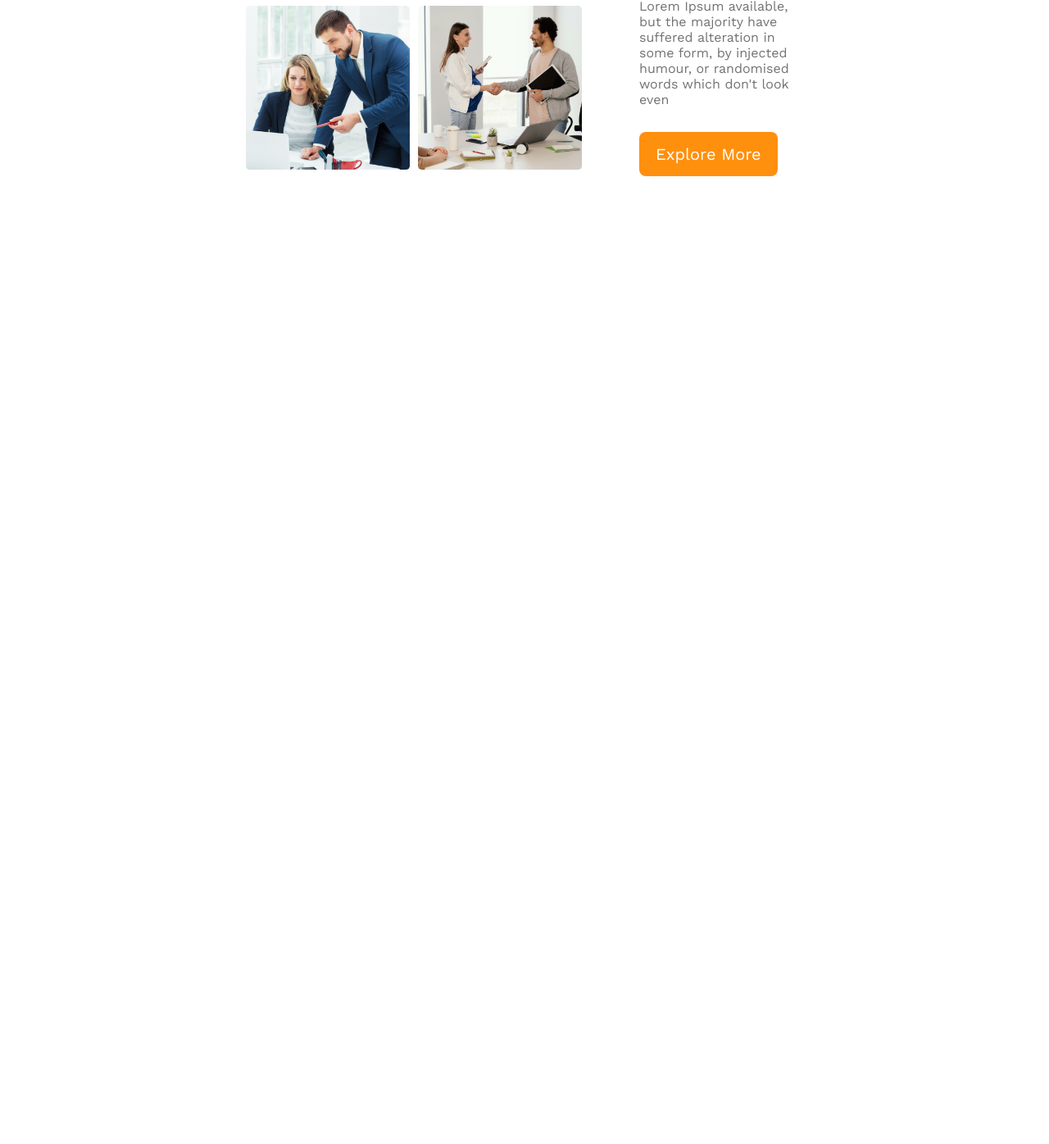
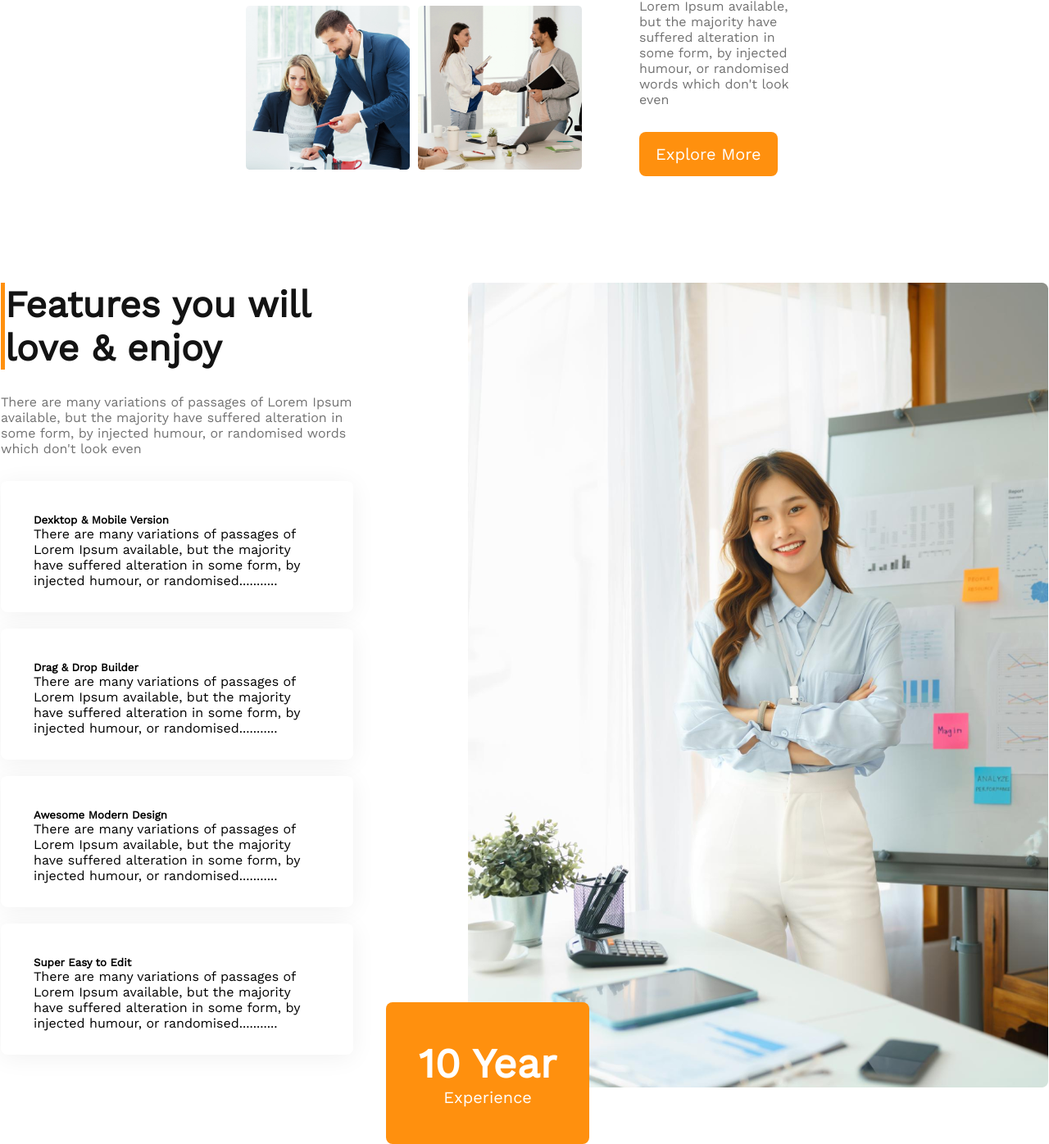
Before and after one commit to OmarAbir/Assignment-2, a plain HTML site: page index.html in a window 1280 px wide. Shown: the part 1257-2653 px from the top of the page at 82% size. Before the commit the page ends 1602 px from the top, so only its background shows below. Drawn offline with nearby package versions, Linux system fonts and the light colour scheme.

Commit message:
added features section

```diff
--- a/index.html
+++ b/index.html
@@ -12,8 +12,8 @@
 
     <!-- Font-Style  -->
     <link rel="preconnect" href="https://fonts.googleapis.com">
-<link rel="preconnect" href="https://fonts.gstatic.com" crossorigin>
-<link href="https://fonts.googleapis.com/css2?family=Work+Sans&display=swap" rel="stylesheet">
+    <link rel="preconnect" href="https://fonts.gstatic.com" crossorigin>
+    <link href="https://fonts.googleapis.com/css2?family=Work+Sans&display=swap" rel="stylesheet">
 
 <body>
     <!-- Head and banner Section -->
@@ -61,11 +61,14 @@
             </div>
             <div class="main-info">
                 <div class="main-title">
-                    <h3 class="title"><span style="color: #727272;;" >Quick list</span> of Our <span style="color: #FF900E;">Features</span></h3>
+                    <h3 class="title"><span style="color: #727272;;">Quick list</span> of Our <span
+                            style="color: #FF900E;">Features</span></h3>
                 </div>
                 <div class="main-description">
-                    <p class="description">There are many variations of passages of Lorem Ipsum available, but the majority
-                        have suffered alteration in some form, by injected humour, or randomised words which don't look even
+                    <p class="description">There are many variations of passages of Lorem Ipsum available, but the
+                        majority
+                        have suffered alteration in some form, by injected humour, or randomised words which don't look
+                        even
                     </p>
                 </div>
                 <div class="main-btn">
@@ -83,6 +86,50 @@
 
     </main>
 
+    <!-- Features Section  -->
+    <section class="features">
+        <div class="feature-info">
+
+            <h3 class="title info-title">Features you will love & enjoy</h3>
+            <p class="description">There are many variations of passages of Lorem Ipsum available, but the majority have
+                suffered alteration in some form, by injected humour, or randomised words which don't look even</p>
+
+                <div class="features-provide">
+                    <div class="feature">
+                        <h5 class="feature-title">Dexktop & Mobile Version</h5>
+                        <p class="desciption">There are many variations of passages of Lorem Ipsum available, but the majority
+                            have suffered alteration in some form, by injected humour, or randomised...........</p>
+                    </div>
+                    <div class="feature">
+                        <h5 class="feature-title">Drag & Drop Builder</h5>
+                        <p class="desciption">There are many variations of passages of Lorem Ipsum available, but the majority have suffered alteration in some form, by injected humour, or randomised...........</p>
+                    </div>
+                    <div class="feature">
+                        <h5 class="feature-title">Awesome Modern Design</h5>
+                        <p class="desciption">There are many variations of passages of Lorem Ipsum available, but the majority have suffered alteration in some form, by injected humour, or randomised...........</p>
+                    </div>
+                    <div class="feature">
+                        <h5 class="feature-title">Super Easy to Edit</h5>
+                        <p class="desciption">There are many variations of passages of Lorem Ipsum available, but the majority have suffered alteration in some form, by injected humour, or randomised...........</p>
+                    </div>
+
+
+
+                </div>
+        </div>
+
+
+        <div class="feature-architect">
+            <img src="images/architect.png" alt="">
+            <div class="experience">
+                <h3>10 Year</h3>
+                <p>Experience</p>
+            </div>
+
+        </div>
+
+
+    </section>
 </body>
 
 
--- a/styles/style.css
+++ b/styles/style.css
@@ -14,7 +14,7 @@
     font-weight: 400;
     font-size: 20px;
     color: #FFFFFF;
-    padding:15px 20px;
+    padding: 15px 20px;
     border: 0;
     margin-top: 30px;
 
@@ -27,6 +27,7 @@
     font-size: 16px;
 
 }
+
 .title {
 
     color: #131313;
@@ -143,3 +144,73 @@
     width: 200px;
     height: 200px;
 }
+
+
+/* Features section styles */
+
+.features {
+
+
+    display: flex;
+    justify-content: center;
+    gap: 140px;
+    margin: 0 300px;
+
+
+}
+
+
+
+
+.feature-info .info-title {
+    color: #131313;
+    font-weight: 700;
+    font-size: 45px;
+    border-left: 5px solid #FF900E;
+
+}
+
+
+.features-provide {
+    margin-top: 30px;
+}
+
+
+.feature {
+    width: 350px;
+    height: 80px;
+    background-color: #FFFFFF;
+    box-shadow: 0px 4px 30px rgba(0, 0, 0, 0.06);
+    border-radius: 8px;
+    padding: 40px;
+    margin-bottom: 20px;
+}
+
+.feature-architect img {
+    width: 708px;
+    height: 982px;
+}
+
+
+.experience {
+    display: inline-block;
+    background-color: #FF900E;
+    padding: 45px 40px;
+    text-align: center;
+    border-radius: 8px;
+    margin-left: -100px;
+    margin-top: -200px;
+}
+
+.experience h3 {
+    font-weight: 700;
+    font-size: 50px;
+
+    color: #FFFFFF;
+}
+
+.experience p {
+    color: #FFFFFF;
+    font-weight: 500;
+    font-size: 20px;
+}
```
